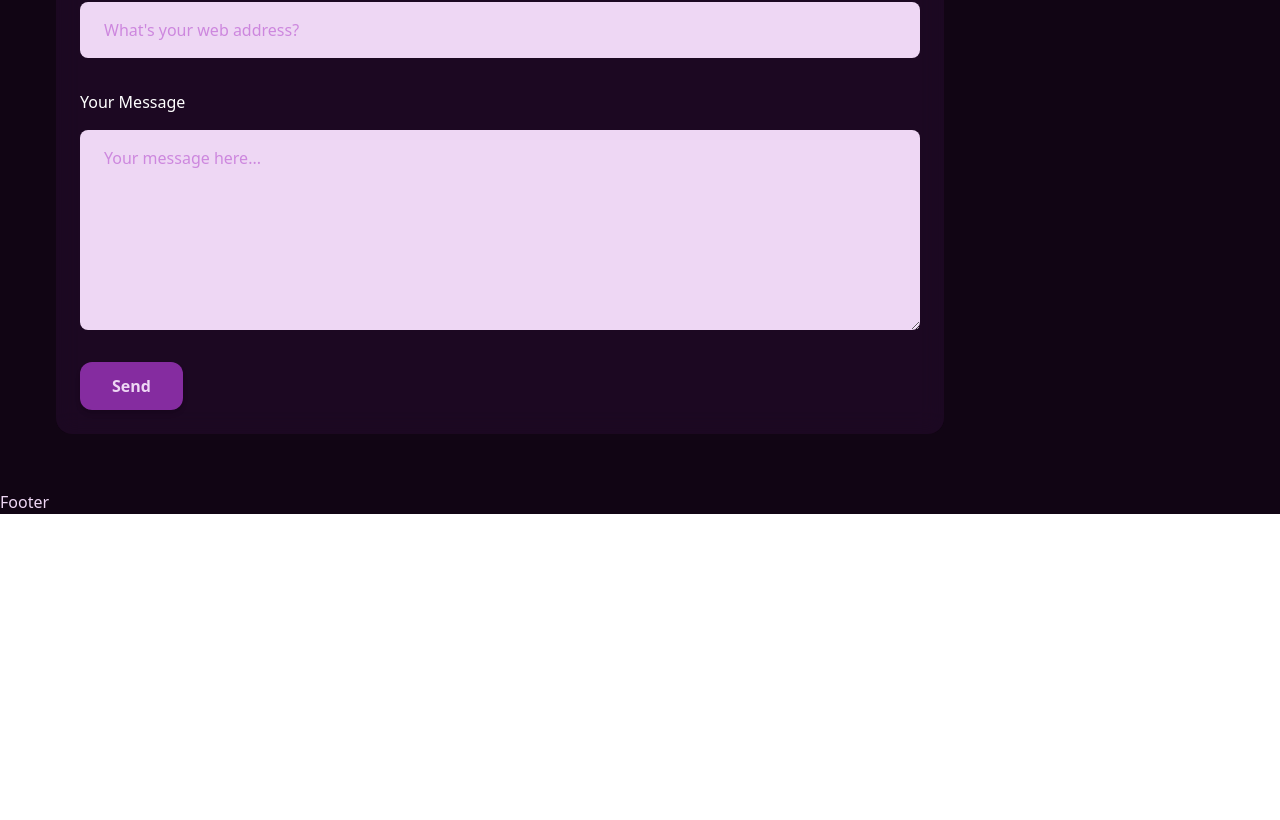
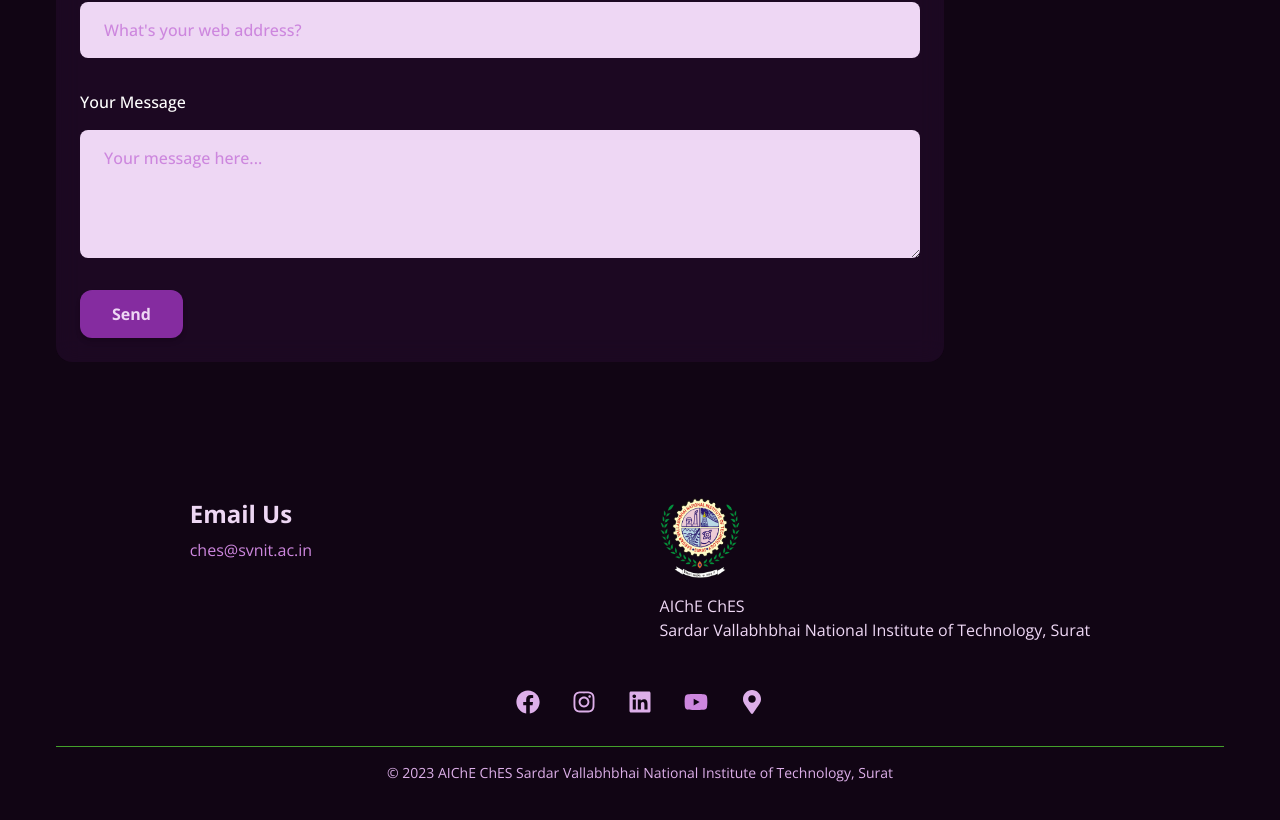
Before and after one commit to vivekprasad2004/Ches, a React (Vite) app in the folder FrontEnd/: page / in a window 1280 px wide. Shown: the part 1514-2334 px from the top of the page. Before the commit the page ends 2028 px from the top, so only its background shows below. Built offline with nearby package versions, Linux system fonts and the light colour scheme.

Commit message:
Update styles and  footer

```diff
--- a/FrontEnd/src/App.jsx
+++ b/FrontEnd/src/App.jsx
@@ -12,8 +12,8 @@ import {
 function App() {
   return (
     <>
-      <div className="text-text-100 bg-background-950">
-        <div className="bg-herobg bg-cover bg-no-repeat bg-center">
+      <div className="text-text-100 bg-background-950 font-OpenSans">
+        <div className=" bg-herobgMobile sm:bg-herobg bg-cover bg-no-repeat bg-center">
           <NavBar />
           <Home />
         </div>
--- a/FrontEnd/src/Components/Contact.jsx
+++ b/FrontEnd/src/Components/Contact.jsx
@@ -66,7 +66,7 @@ function Contact() {
       <div className="xl:mt-12 flex xl:flex-row flex-col-reverse gap-10 overflow-hidden ">
         <motion.div
           variants={fadeIn("left", "tween", 0.2, 1)}
-          className="flex-[0.75] bg-background-900/70 backdrop-blur-md p-2 sm:p-6 rounded-2xl">
+          className="flex-[0.75] bg-background-900/70 backdrop-blur-md py-4 p-2 sm:p-6 rounded-2xl">
           <p className={styles.sectionSubText}>Get in touch</p>
           <h3 className={styles.sectionHeadText}>Contact.</h3>
           <form
@@ -100,7 +100,7 @@ function Contact() {
             <label className="flex flex-col">
               <span className="text-white font-medium mb-4">Your Message</span>
               <textarea
-                rows={7}
+                rows={4}
                 name="message"
                 value={form.message}
                 onChange={handleChange}
@@ -111,7 +111,7 @@ function Contact() {
 
             <button
               type="submit"
-              className="bg-secondary-600 py-3 px-8 rounded-xl outline-none w-fit text-text-100 font-bold shadow-md ">
+              className="bg-secondary-600 py-3 px-8 rounded-xl outline-none w-fit text-text-100 font-bold shadow-md hover:bg-secondary-800">
               {loading ? "Sending..." : "Send"}
             </button>
           </form>
--- a/FrontEnd/src/Components/Footer.jsx
+++ b/FrontEnd/src/Components/Footer.jsx
@@ -1,9 +1,84 @@
+/* eslint-disable react-refresh/only-export-components */
+import { SectionWrapper } from "../hoc";
+import { SVNITLOGO } from "..";
+import {
+  FaFacebook,
+  FaInstagram,
+  FaLinkedin,
+  FaYoutube,
+  FaMapMarkerAlt,
+} from "react-icons/fa";
+const year = new Date().getFullYear();
+
 function Footer() {
   return (
     <>
-      <h1>Footer</h1>
+      <footer className=" ">
+        <div className="flex flex-col sm:flex-row  justify-around gap-20">
+          <div className="flex flex-col">
+            <h1 className="text-2xl font-bold ">Email Us</h1>
+            <a
+              href="mailto:ches@svnit.ac.in"
+              className="text-text-300 hover:text-accent-400 mt-2">
+              ches@svnit.ac.in
+            </a>
+          </div>
+          <div className="flex flex-col ">
+            <img
+              src={SVNITLOGO}
+              alt="CHES-Logo"
+              border="0"
+              className="w-20 h-20"
+            />
+            <p className="mt-4">
+              AIChE ChES <br /> Sardar Vallabhbhai National Institute of
+              Technology, Surat
+            </p>
+          </div>
+        </div>
+        <div className="w-full text-center  mt-4">
+          <div className="flex gap-8 p-8 justify-center w-full">
+            <a
+              href="https://m.facebook.com/ches.svnit.aiche"
+              target="_blank"
+              rel="noreferrer">
+              <FaFacebook className="text-2xl text-text-200 hover:text-accent-400" />
+            </a>
+            <a
+              href="https://www.instagram.com/ches_svnit_aiche/"
+              target="_blank"
+              rel="noreferrer">
+              <FaInstagram className="text-2xl text-text-200 hover:text-accent-400" />
+            </a>
+            <a
+              href="https://www.linkedin.com/company/chemical-engineering-society-svnit/mycompany/"
+              target="_blank"
+              rel="noreferrer">
+              <FaLinkedin className="text-2xl text-text-200 hover:text-accent-400" />
+            </a>
+            <a
+              href="https://www.youtube.com/@aichechessvnit7048"
+              target="_blank"
+              rel="noreferrer">
+              <FaYoutube className="text-2xl text-text-300 hover:text-accent-400" />
+            </a>
+            <a
+              href="https://www.google.com/maps/place/Sardar+Vallabhbhai+National+Institute+of+Technology,+SVNIT./@21.1663287,72.7642292,15z/data=!4m10!1m2!2m1!1ssvnit+location!3m6!1s0x3be04dec8b56fdf3:0x423b99085d26d1f9!8m2!3d21.1663287!4d72.7832836!15sCg5zdm5pdCBsb2NhdGlvbpIBCnVuaXZlcnNpdHngAQA!16zL20vMDZscjIz?entry=ttu"
+              target="_blank"
+              rel="noreferrer">
+              <FaMapMarkerAlt className="text-2xl text-text-200 hover:text-accent-400" />
+            </a>
+          </div>
+          <hr className="border-accent-600" />
+
+          <p className="text-text-200 text-sm mt-4">
+            © {year} AIChE ChES Sardar Vallabhbhai National Institute of
+            Technology, Surat
+          </p>
+        </div>
+      </footer>
     </>
   );
 }
 
-export default Footer;
+export default SectionWrapper(Footer, "Footer");
--- a/FrontEnd/src/Components/Home.jsx
+++ b/FrontEnd/src/Components/Home.jsx
@@ -1,7 +1,7 @@
 /* eslint-disable react-refresh/only-export-components */
 import Typewriter from "typewriter-effect";
 import { SectionWrapper } from "../hoc";
-import { styles } from "../styles";
+
 import { motion } from "framer-motion";
 import { fadeIn } from "../utils/motion";
 
@@ -11,8 +11,10 @@ function Home() {
       <section className="relative w-full h-screen mx-auto">
         <div className="absolute top-[7rem] w-full">
           <motion.div variants={fadeIn("left", "tween", 0.1, 1)}>
-            <h3 className={styles.sectionHeadText}>We Are</h3>
-            <p className="mt-2 text-4xl sm:text-6xl max-w-3xl ">
+            <h3 className="text-text-100 font-bold md:text-[75px] sm:text-[60px] text-[55px] font-OpenSans">
+              We Are
+            </h3>
+            <div className="mt-2 text-4xl sm:text-6xl max-w-3xl ">
               <Typewriter
                 options={{
                   strings: [
@@ -29,7 +31,7 @@ function Home() {
                   loop: true,
                 }}
               />
-            </p>
+            </div>
           </motion.div>
         </div>
       </section>
--- a/FrontEnd/src/index.js
+++ b/FrontEnd/src/index.js
@@ -1,7 +1,5 @@
 import ChesLogo from "./assets/ches-logo.png";
 import ChesNLogo from "./assets/ches-n-logo.png";
 import SVNITLOGO from "./assets/svnit-logo.png";
-import bgHero from "./assets/bgHero.jpg";
-import bgHeroMobile from "./assets/bgHeroMobile.jpg";
 
-export { ChesLogo, ChesNLogo, SVNITLOGO, bgHero, bgHeroMobile };
+export { ChesLogo, ChesNLogo, SVNITLOGO };
--- a/FrontEnd/tailwind.config.js
+++ b/FrontEnd/tailwind.config.js
@@ -80,9 +80,8 @@ export default {
         NotoSans: ["Noto Sans", " sans-serif"],
       },
       backgroundImage: {
-        bgHero: "url('/src/assets/bgHero.jpg')",
-        bgHeroMobile: "url('/src/assets/bgHeroMobile.jpg')",
         herobg: "url('/src/assets/herobg.png')",
+        herobgMobile: "url('/src/assets/herobgMobile.png')",
       },
     },
   },
```
Also changed, not shown: FrontEnd/src/assets/herobgMobile.png (added).
